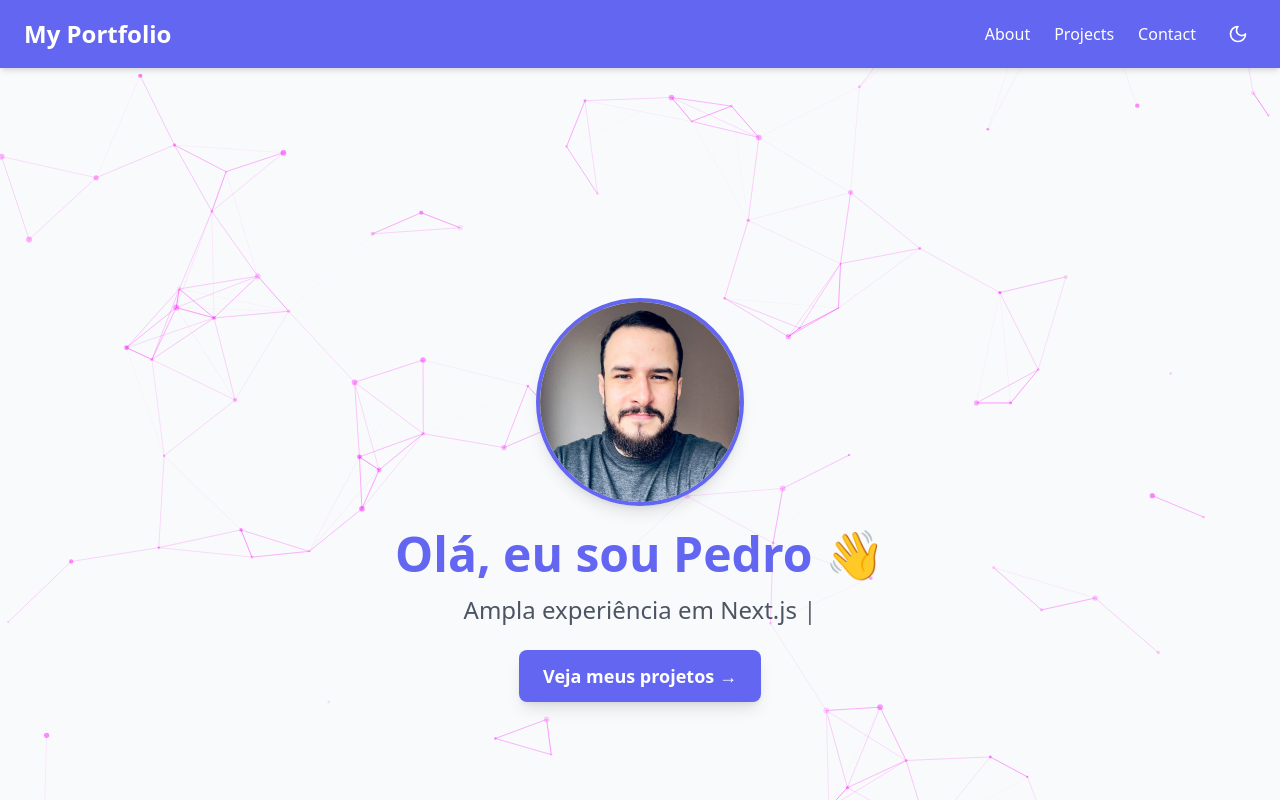
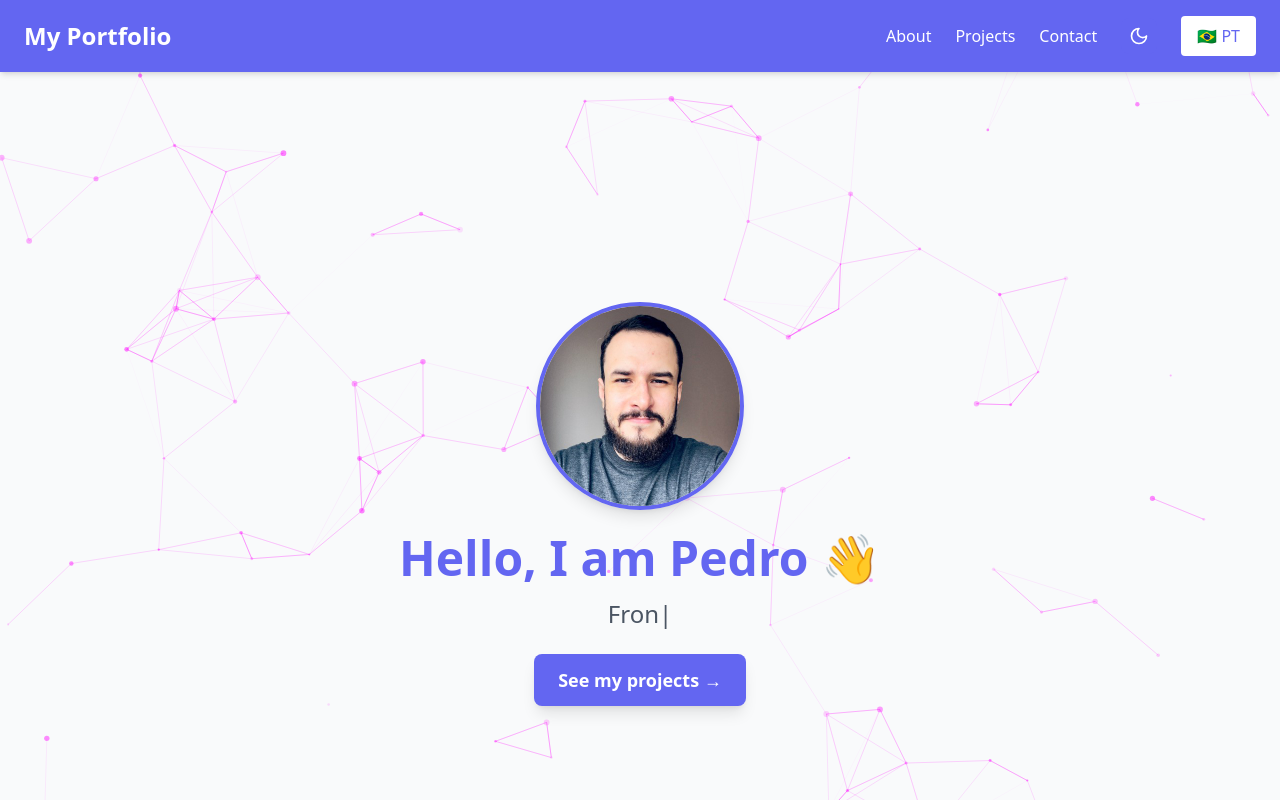
Before and after one commit to pedromssoares/my-portfolio, a Next.js app: page / in a window 1280 px wide. Shown: the top 800 px of the page. Built offline with nearby package versions, Linux system fonts and the light colour scheme.

Commit message:
feat: add multilingual support (PT/EN)

```diff
--- a/package.json
+++ b/package.json
@@ -10,10 +10,13 @@
   },
   "dependencies": {
     "framer-motion": "^12.4.7",
+    "i18next": "^24.2.2",
     "lucide-react": "^0.476.0",
     "next": "15.1.7",
+    "next-i18next": "^15.4.2",
     "react": "^19.0.0",
     "react-dom": "^19.0.0",
+    "react-i18next": "^15.4.1",
     "react-tsparticles": "^2.12.2",
     "react-typed": "^2.0.12",
     "tsparticles-engine": "^2.12.0",
--- a/src/components/Header.tsx
+++ b/src/components/Header.tsx
@@ -1,23 +1,46 @@
 import { Moon, Sun } from "lucide-react";
 import useTheme from "@/hooks/useTheme";
+import { useTranslation } from "react-i18next";
 
 export default function Header() {
   const { theme, toggleTheme } = useTheme();
 
+  const { i18n } = useTranslation();
+  const { t } = useTranslation();
+
+  const toggleLanguage = () => {
+    i18n.changeLanguage(i18n.language === "en" ? "pt" : "en");
+  };
+
   return (
     <header className="w-full bg-primary text-white dark:bg-darkPrimary dark:text-darkText py-4 px-6 shadow-md">
-      <div className="max-w-7xl mx-auto flex justify-between items-center">
-        <h1 className="text-2xl font-bold">My Portfolio</h1>
+      <div className="mx-auto flex justify-between items-center">
+        <h1 className="text-2xl font-bold">{t("myPortfolio")}</h1>
         <nav className="flex items-center gap-6">
           <ul className="flex gap-6">
             <li>
-              <a href="#about" className="hover:text-accent dark:hover:text-darkAccent transition">About</a>
+              <a
+                href="#about"
+                className="hover:text-accent dark:hover:text-darkAccent transition"
+              >
+                {t("about")}
+              </a>
             </li>
             <li>
-              <a href="#projects" className="hover:text-accent dark:hover:text-darkAccent transition">Projects</a>
+              <a
+                href="#projects"
+                className="hover:text-accent dark:hover:text-darkAccent transition"
+              >
+                {t("projects")}
+              </a>
             </li>
             <li>
-              <a href="#contact" className="hover:text-accent dark:hover:text-darkAccent transition">Contact</a>
+              <a
+                href="#contact"
+                className="hover:text-accent dark:hover:text-darkAccent transition"
+              >
+                {t("contact")}
+              </a>
             </li>
           </ul>
           {/* Dark Mode Toggle Button */}
@@ -27,6 +50,14 @@ export default function Header() {
           >
             {theme === "dark" ? <Sun size={20} /> : <Moon size={20} />}
           </button>
+
+        {/*Language Toggle Button*/}
+          <button
+            onClick={toggleLanguage}
+            className="bg-white text-primary px-4 py-2 rounded"
+          >
+            {i18n.language === "en" ? "🇧🇷 PT" : "🇺🇸 EN"}
+          </button>
         </nav>
       </div>
     </header>
--- a/src/components/Layout.tsx
+++ b/src/components/Layout.tsx
@@ -13,7 +13,7 @@ export default function Layout({ children }: LayoutProps) {
       <ParticlesBackground />
 
       <Header />
-      <main className="flex-grow container mx-auto px-4 py-8">
+      <main className="flex flex-col items-center justify-center min-h-[70vh] container mx-auto px-4 py-8">
         {children}
       </main>
       <Footer />
--- /dev/null
+++ b/src/config/i18n.ts
@@ -0,0 +1,17 @@
+import i18n from "i18next";
+import { initReactI18next } from "react-i18next";
+
+import enTranslation from "@/locales/en.json";
+import ptTranslation from "@/locales/pt-br.json";
+
+i18n.use(initReactI18next).init({
+  resources: {
+    en: { translation: enTranslation },
+    pt: { translation: ptTranslation },
+  },
+  lng: "en",
+  fallbackLng: "en",
+  interpolation: { escapeValue: false },
+});
+
+export default i18n;
--- /dev/null
+++ b/src/locales/en.json
@@ -0,0 +1,9 @@
+{
+    "greeting": "Hello, I am Pedro 👋",
+    "developer": "Frontend Developer 🚀",
+    "cta": "See my projects →",
+    "myPortfolio": "My Portfolio",
+    "about": "About",
+    "projects": "Projects",
+    "contact": "Contact"
+  }
--- /dev/null
+++ b/src/locales/pt-br.json
@@ -0,0 +1,9 @@
+{
+    "greeting": "Olá, eu sou Pedro 👋",
+    "developer": "Desenvolvedor Frontend 🚀",
+    "cta": "Veja meus projetos →",
+    "myPortfolio": "Meu Portfolio",
+    "about": "Sobre",
+    "projects": "Projetos",
+    "contact": "Contato"
+  }
--- a/src/pages/_app.tsx
+++ b/src/pages/_app.tsx
@@ -1,11 +1,15 @@
 import type { AppProps } from "next/app";
 import "@/styles/globals.css"
 import Layout from "@/components/Layout";
+import { appWithTranslation } from "next-i18next";
+import "../config/i18n";
 
-export default function App({ Component, pageProps }: AppProps) {
+function MyApp({ Component, pageProps }: AppProps) {
   return (
     <Layout>
       <Component {...pageProps} />
     </Layout>
   );
 }
+
+export default appWithTranslation(MyApp);
--- a/src/pages/index.tsx
+++ b/src/pages/index.tsx
@@ -2,8 +2,11 @@ import { motion } from "framer-motion";
 import { ReactTyped } from "react-typed";
 import Link from "next/link";
 import Image from "next/image";
+import { useTranslation } from "react-i18next";
 
 export default function Home() {
+  const { t } = useTranslation();
+
   return (
     <section className="relative flex flex-col items-center justify-center min-h-screen text-center overflow-hidden bg-transparent">
       {/* 🔹 Avatar / Ilustração */}
@@ -31,7 +34,7 @@ export default function Home() {
         className="relative z-10"
       >
         <h1 className="text-5xl font-bold text-primary dark:text-accent mb-4">
-          Olá, eu sou Pedro 👋
+          {t("greeting")}
         </h1>
       </motion.div>
 
@@ -44,10 +47,7 @@ export default function Home() {
       >
         <ReactTyped
           strings={[
-            "Desenvolvedor Frontend 🚀",
-            "Ampla experiência em Next.js & React ⚛️",
-            "Especialista em Headless CMS",
-            "Apaixonado por Tecnologia e Inovação 💡",
+            t("developer"),
           ]}
           typeSpeed={50}
           backSpeed={30}
@@ -64,7 +64,7 @@ export default function Home() {
       >
         <Link href="#projects">
           <button className="px-6 py-3 text-lg font-semibold bg-primary text-white rounded-lg shadow-lg hover:bg-secondary transition">
-            Veja meus projetos →
+            {t("cta")}
           </button>
         </Link>
       </motion.div>
```
Also changed, not shown: 1 other file (tests, documents, lock files or other folders).
